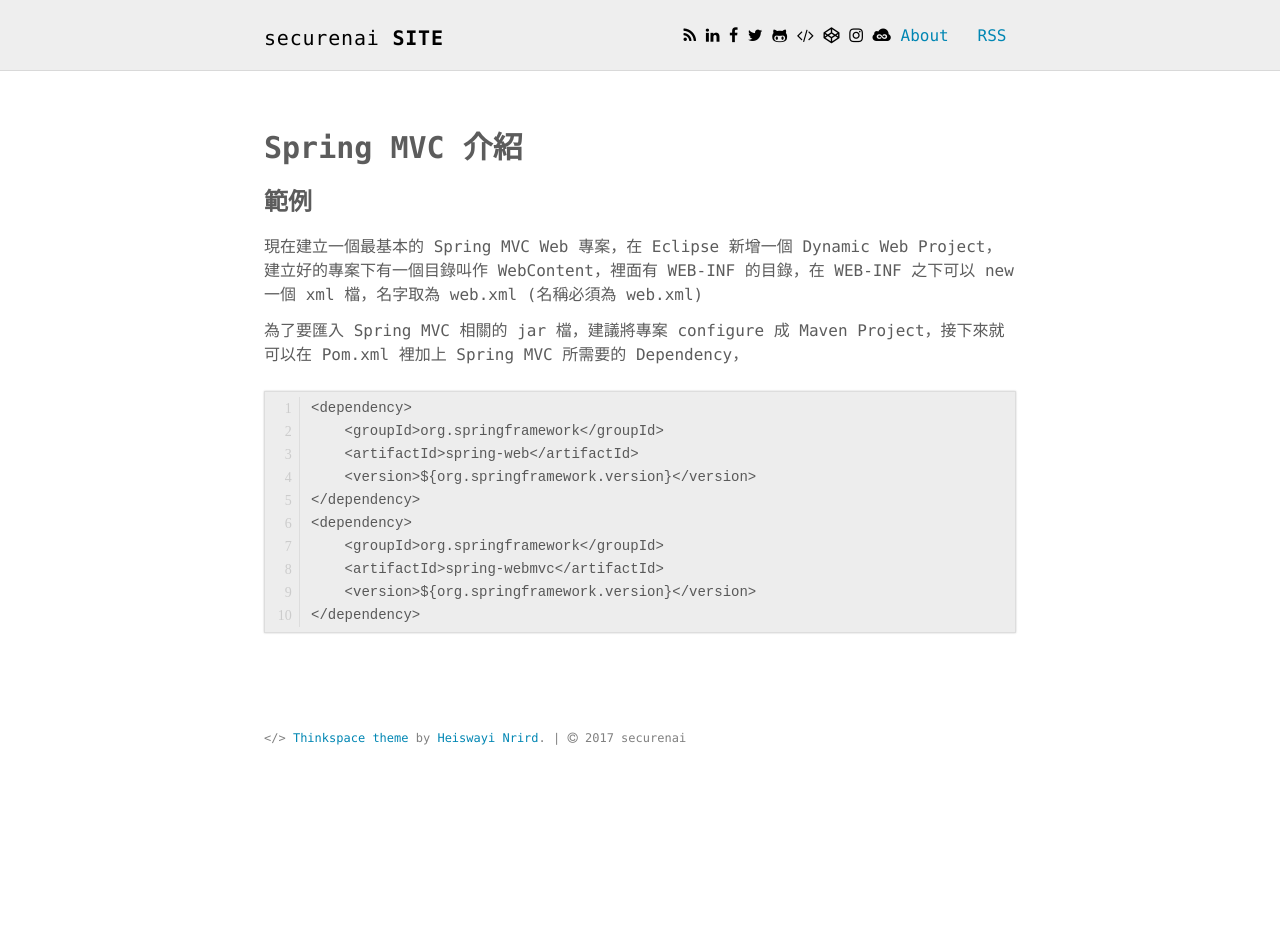
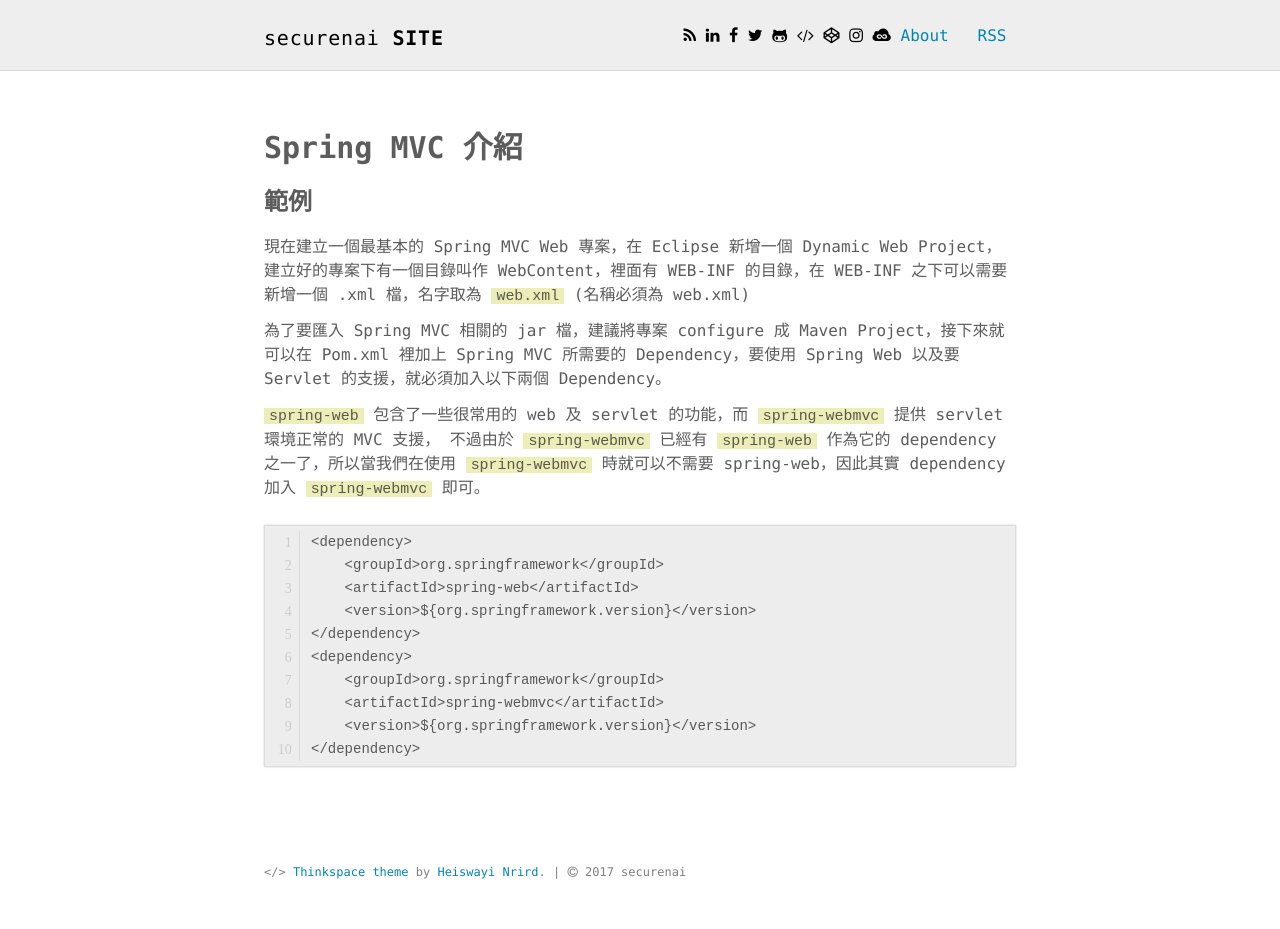
Before and after one commit to securenai/securenai.github.io, a Jekyll site: the page built from spring/spring_mvc_page01.md, in a window 1280 px wide. Built offline with Jekyll 4.4.1, drawn with Linux system fonts in a browser that asks for light colours; our own code applies the rules of GitHub Pages for plain Markdown files; before the commit the page ends 900 px from its top, so only the background shows below that.

Commit message:
Update spring_mvc_page01.md

````diff
--- a/spring/spring_mvc_page01.md
+++ b/spring/spring_mvc_page01.md
@@ -13,9 +13,12 @@ published: true
 ---
 
 ### 範例
-現在建立一個最基本的 Spring MVC Web 專案，在 Eclipse 新增一個 Dynamic Web Project，建立好的專案下有一個目錄叫作 WebContent，裡面有 WEB-INF 的目錄，在 WEB-INF 之下可以 new 一個 xml 檔，名字取為 web.xml (名稱必須為 web.xml)
+現在建立一個最基本的 Spring MVC Web 專案，在 Eclipse 新增一個 Dynamic Web Project，建立好的專案下有一個目錄叫作 WebContent，裡面有 WEB-INF 的目錄，在 WEB-INF 之下可以需要新增一個 .xml 檔，名字取為 `web.xml` (名稱必須為 web.xml)
 
-為了要匯入 Spring MVC 相關的 jar 檔，建議將專案 configure 成 Maven Project，接下來就可以在 Pom.xml 裡加上 Spring MVC 所需要的 Dependency，
+為了要匯入 Spring MVC 相關的 jar 檔，建議將專案 configure 成 Maven Project，接下來就可以在 Pom.xml 裡加上 Spring MVC 所需要的 Dependency，要使用 Spring Web 以及要 Servlet 的支援，就必須加入以下兩個 Dependency。
+
+`spring-web` 包含了一些很常用的 web 及 servlet 的功能，而 `spring-webmvc` 提供 servlet 環境正常的 MVC 支援，
+不過由於 `spring-webmvc` 已經有 `spring-web` 作為它的 dependency 之一了，所以當我們在使用 `spring-webmvc` 時就可以不需要 spring-web，因此其實 dependency 加入 `spring-webmvc` 即可。
 
 ```
 <dependency>
````
